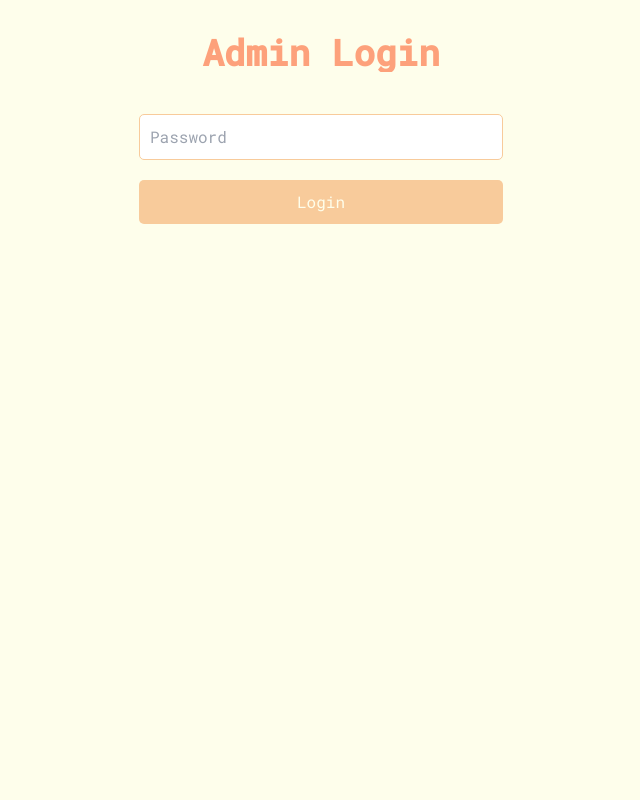
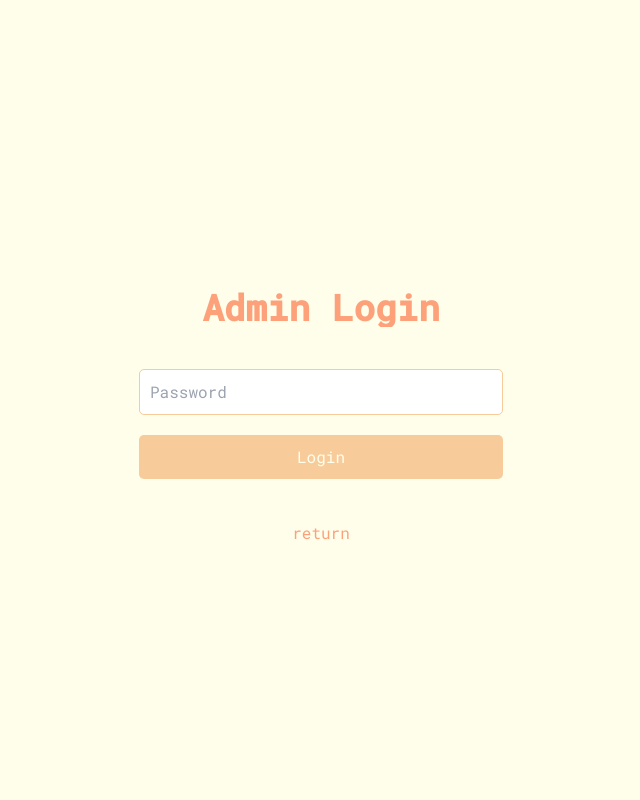
Before and after one commit to ch1kulya/AnimeBesu, a Flask app: page /admin in a window 1280 px wide. Shown: the whole page, without its empty margins (319-959 px from the left). Run offline with Flask 3, Linux system fonts and the light colour scheme.

Commit message:
Update admin.html

```diff
--- a/templates/admin.html
+++ b/templates/admin.html
@@ -8,6 +8,7 @@
     <link rel="stylesheet" href="{{ url_for('static', filename='style.css') }}">
 </head>
 <body class="text-gray-700">
+  <div class="flex flex-col content-center justify-center min-h-screen relative">
     <h1 class="text-center text-4xl font-bold my-8 gradient-text">Admin Login</h1>
     {% with messages = get_flashed_messages() %}
       {% if messages %}
@@ -22,5 +23,9 @@
         <input type="password" name="password" placeholder="Password" class="form-input">
         <input type="submit" value="Login" class="form-button">
     </form>
+    <div class="text-center mt-8">
+      <a href="{{ url_for('index') }}" class="footer-text gradient-text">return</a>
+    </div>
+  </div>
 </body>
 </html>
```
